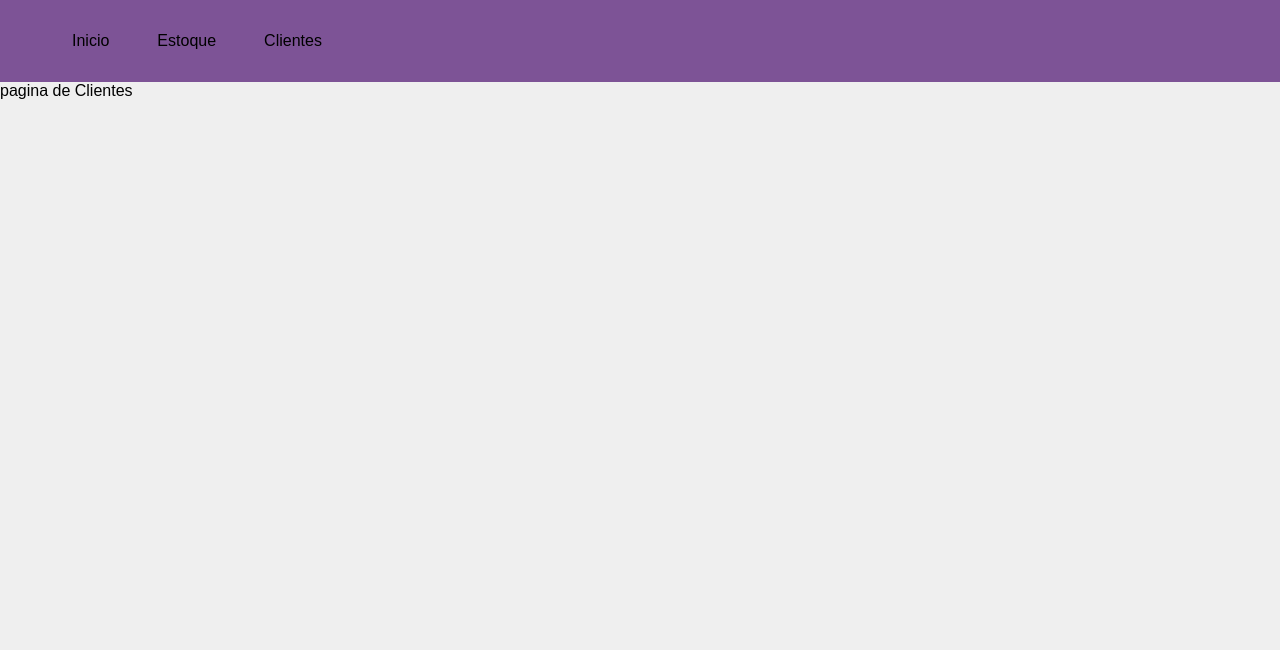
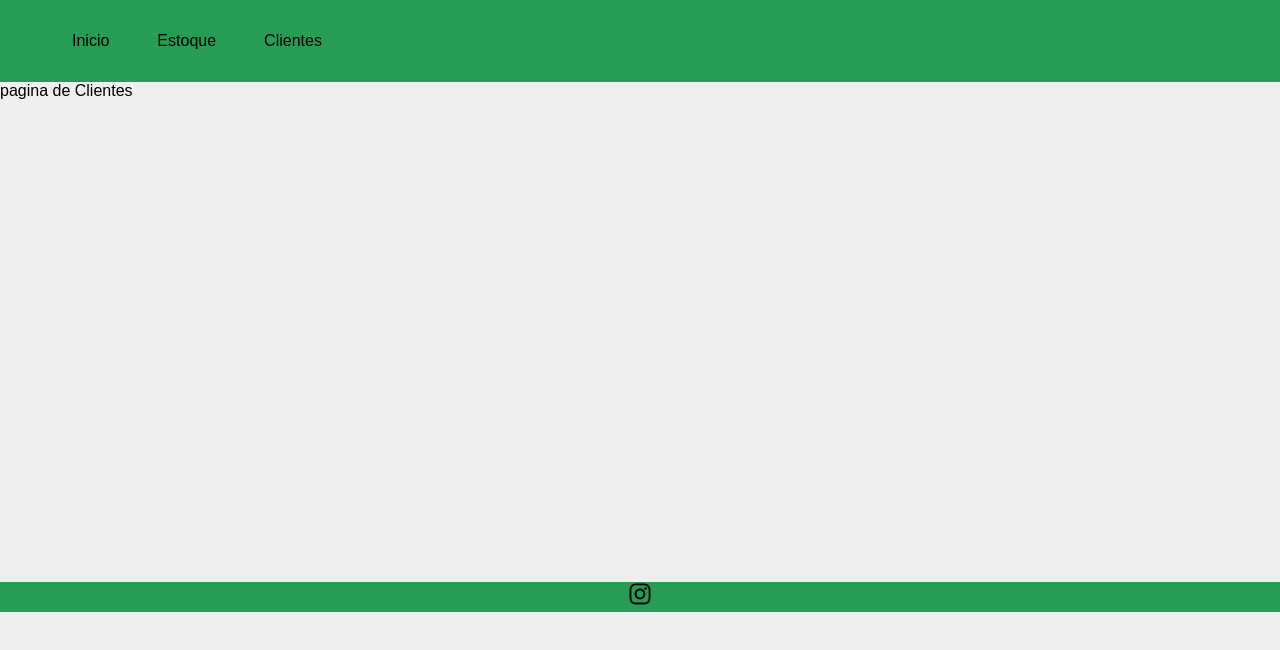
Before and after one commit to joaolouko/mecanicaModelo, a React (Create React App) app: page /clientes in a window 1280 px wide. Shown: the top 650 px of the page. Built offline with nearby package versions, Linux system fonts and the light colour scheme.

Commit message:
footer e afins

```diff
--- a/src/App.js
+++ b/src/App.js
@@ -4,6 +4,7 @@ import Container from "./components/layout/Container";
 import Navbar from "./components/layout/Navbar";
 import Clientes from "./components/pages/Clientes";
 import Estoque from "./components/pages/Estoque";
+import Rodape from "./components/layout/Rodape";
 
 function App() {
   return (
@@ -16,6 +17,7 @@ function App() {
           <Route path="/clientes" element={<Clientes />} />
         </Routes>
       </Container>
+      <Rodape/>
     </Router>
   );
 }
--- a/src/components/layout/Container.js
+++ b/src/components/layout/Container.js
@@ -1,6 +1,8 @@
+import styles from './Container.module.css'
+
 function Container(props){
     return(
-        <div>
+        <div className={styles.container}>
            {props.children}
         </div>
     )
--- /dev/null
+++ b/src/components/layout/Container.module.css
@@ -0,0 +1,3 @@
+.container{
+    height: 500px;
+}
--- a/src/components/layout/Navbar.module.css
+++ b/src/components/layout/Navbar.module.css
@@ -6,7 +6,7 @@
     justify-content: space-between;
     padding: 1em;
     display: flex;
-    background-color: rgb(125, 83, 150);
+    background-color: rgb(38, 156, 84);
 }
 
 .list {
--- /dev/null
+++ b/src/components/layout/Rodape.js
@@ -0,0 +1,12 @@
+import {FaInstagram} from 'react-icons/fa'
+import styles from './Rodape.module.css'
+
+function Rodape() {
+    return(
+        <div className={styles.rodape}>
+            <FaInstagram/>
+        </div>
+    )
+}
+
+export default Rodape
--- /dev/null
+++ b/src/components/layout/Rodape.module.css
@@ -0,0 +1,5 @@
+.rodape{
+    background-color: rgb(38, 156, 84);
+    text-align: center;
+    font-size: 150%;
+}
--- a/src/components/pages/Inicio.js
+++ b/src/components/pages/Inicio.js
@@ -1,4 +1,5 @@
 import Acoes from '../Acoes'
+import Rodape from '../layout/Rodape'
 import styles from './Inicio.module.css'
 
 function Inicio(){
@@ -7,6 +8,7 @@ function Inicio(){
             <h1 className={styles.titulo}>Bem vindo Cristiano</h1>
             <p className={styles.texto}>Aqui estão as suas ultimas ações</p>
             <Acoes/>
+
         </div>
     )
 }
```
